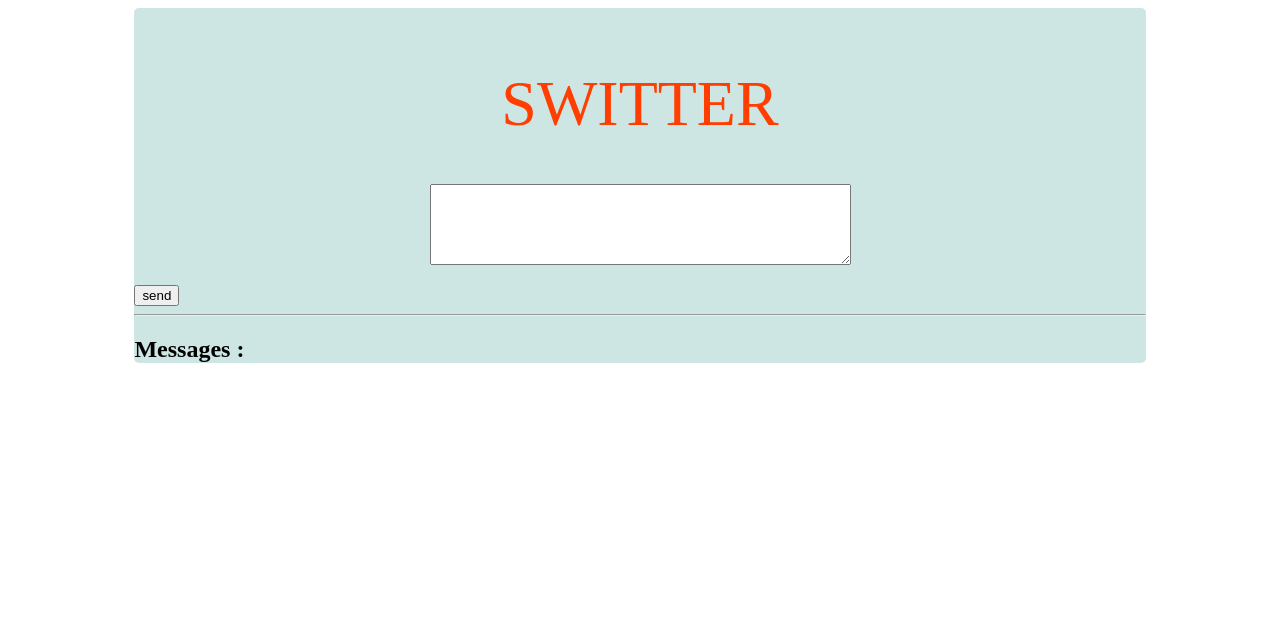
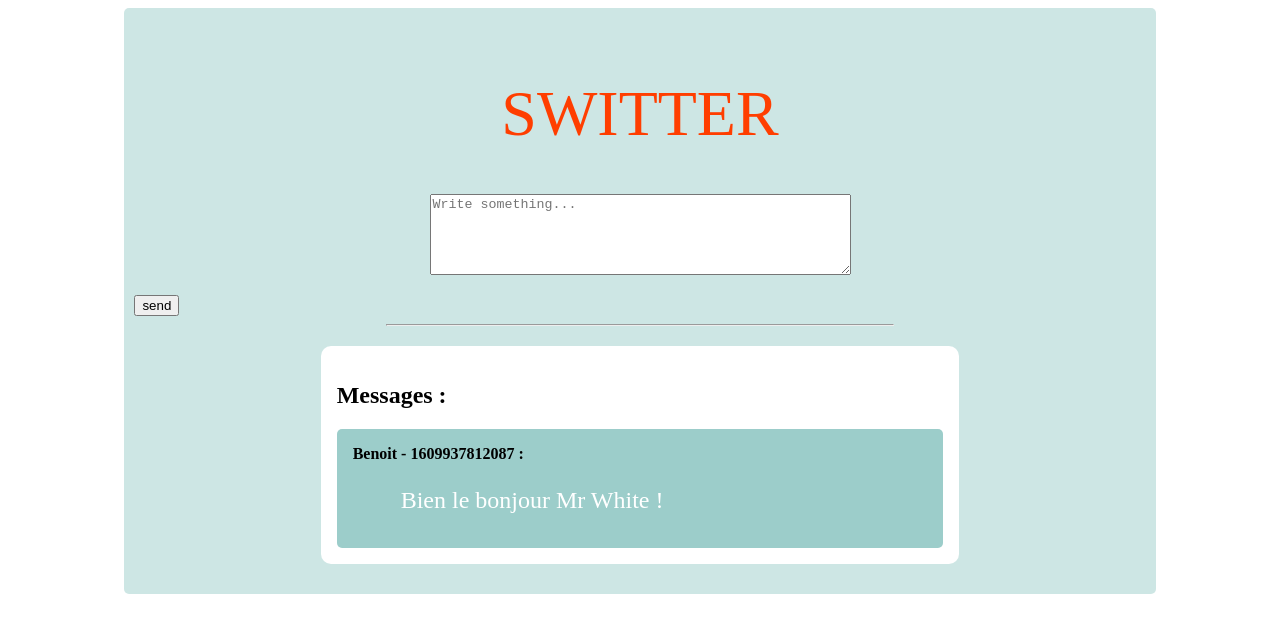
Before and after one commit to BenoitRobin/switter, a Svelte app: page / in a window 1280 px wide. Shown: the top 632 px of the page. Built offline with nearby package versions, Linux system fonts and the light colour scheme; the HTML template or start-up script is replaced by a standard one.

Commit message:
change style

```diff
--- a/src/App.svelte
+++ b/src/App.svelte
@@ -11,6 +11,7 @@
 	background-color: rgba(156,205,202, .5);
 	margin: auto;
 	border-radius: 5px;
+	padding: 10px;
 }
 
 </style>
--- a/src/components/block.svelte
+++ b/src/components/block.svelte
@@ -1,7 +1,13 @@
 <script>
     export let name;
     let message = '';
-    export let messages = [];
+    export let messages = [
+        {
+            id: 1609937812087,
+            text: ' Bien le bonjour Mr White !',
+            author: 'Benoit'
+        }
+    ];
 
     function updateMessage(event) {
         // console.log(event.target.value);
@@ -21,6 +27,7 @@
         message = '';
 
     }
+
 </script>
 
 <!-- Mon style -->
@@ -45,13 +52,46 @@
 			max-width: none;
 		}
 	}
+
+    hr {
+        width: 50%;
+    }
+    .display {
+        width: 60%;
+        margin: 20px auto;
+        background-color: #fff;
+        padding: 1em;
+        border-radius: 10px;
+
+        &-tab {
+            background-color: rgb(156,205,202);
+            padding: 1em;
+            border-radius: 5px;
+
+            &--item {
+                list-style: none;
+                font-size: 1rem;
+                font-weight: 600;
+            }
+
+            &--message {
+                padding-top: 1em;
+                padding-left: 2em;
+                font-size: 1.5rem;
+                color: white;
+                text-transform: none;
+                font-weight: 300;
+            }
+        }
+
+    }
 </style>
 
 <!-- Mon code  -->
 
 <main class="main">
 	<h1>{name}</h1>
-    <textarea cols="50" rows="5" on:input={updateMessage}></textarea>
+    <textarea cols="50" rows="5" on:input={updateMessage} placeholder="Write something..."></textarea>
 </main>
 
 <button on:click={savedMessage}>send</button>
@@ -63,9 +103,9 @@
     <div class="display-tab">
         {#each messages as message}
 
-        <li>
-            {message.author} / {message.id} :
-            <div>{message.text}</div>
+        <li class="display-tab--item">
+            {message.author} - <span class="date">{message.id}</span>  :
+            <div class="display-tab--message">{message.text}</div>
         </li>
         <br>
         {/each}
```
